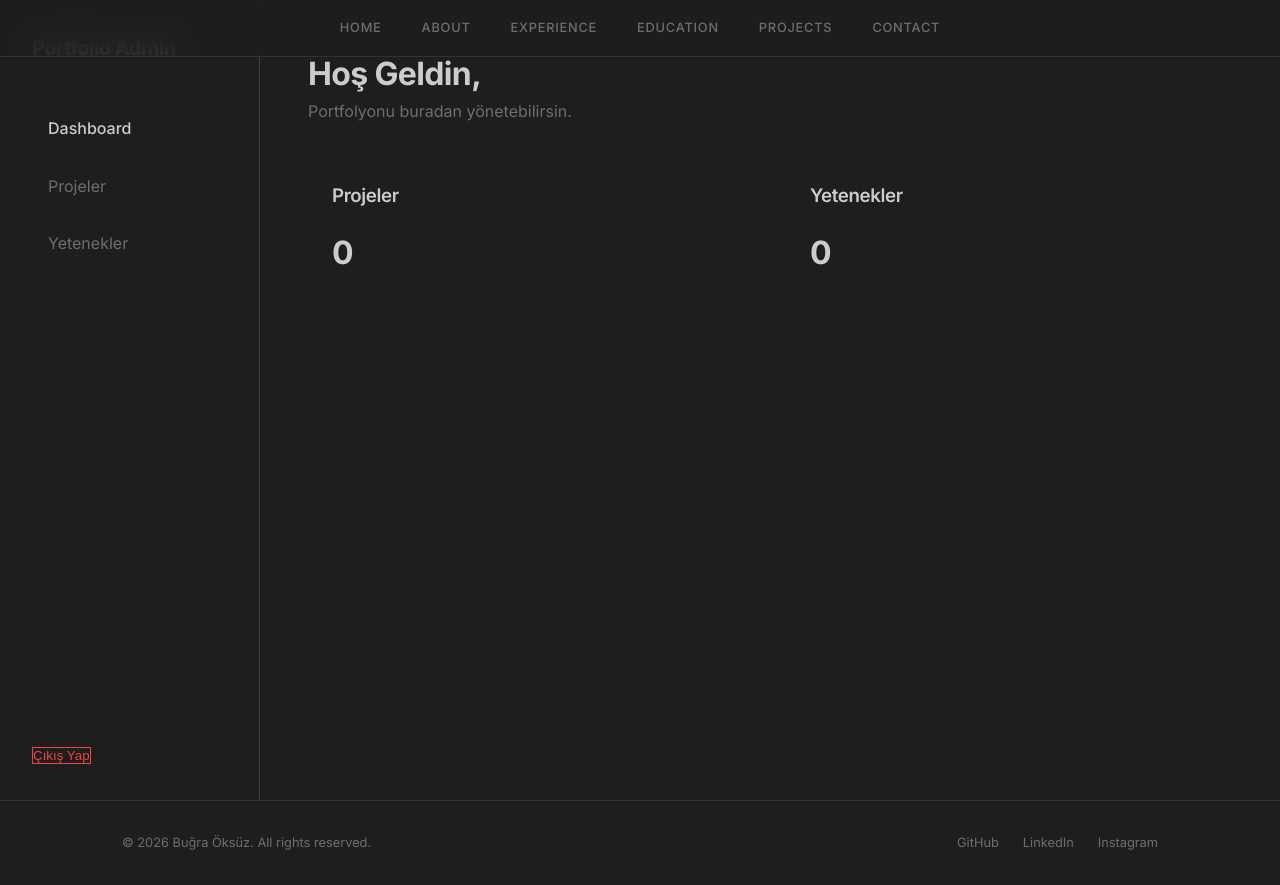
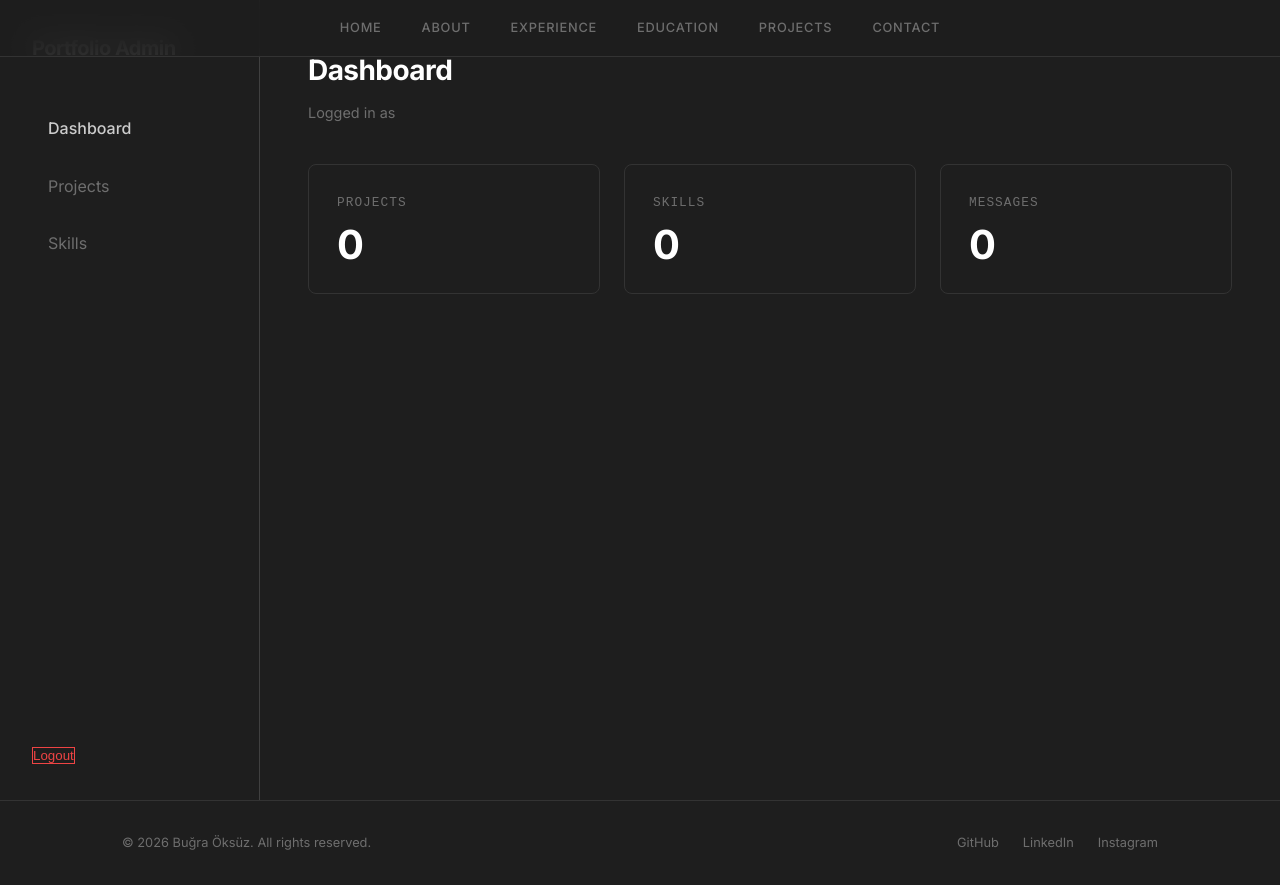
Before and after one commit to HighRadiation/web-site-portfolio, a Next.js app: page /admin in a window 1280 px wide. Built offline with nearby package versions, Linux system fonts and the light colour scheme; no server answers; the database is empty.

Commit message:
feat: connect admin dashboard to Supabase (projects, skills, messages count), translate admin/login UI to English

```diff
--- a/src/app/admin/layout.tsx
+++ b/src/app/admin/layout.tsx
@@ -44,7 +44,7 @@ export default function AdminLayout({
                 padding: '0.75rem 1rem',
                 borderRadius: 'var(--radius)',
                 color: 'var(--text-muted)'
-              }}>Projeler</a>
+              }}>Projects</a>
             </li>
             <li style={{ marginBottom: '0.5rem' }}>
               <a href="/admin/skills" style={{
@@ -52,7 +52,7 @@ export default function AdminLayout({
                 padding: '0.75rem 1rem',
                 borderRadius: 'var(--radius)',
                 color: 'var(--text-muted)'
-              }}>Yetenekler</a>
+              }}>Skills</a>
             </li>
           </ul>
         </nav>
@@ -64,7 +64,7 @@ export default function AdminLayout({
             color: '#ef4444',
             marginTop: '0'
           }}>
-            Çıkış Yap
+            Logout
           </button>
         </form>
       </aside>
--- a/src/app/admin/page.tsx
+++ b/src/app/admin/page.tsx
@@ -1,30 +1,110 @@
-import { createClient } from '@/lib/supabase/server'
+import { createClient } from '@/lib/supabase/server';
+
+async function getStats(): Promise<{
+  projects: number;
+  skills: number;
+  messages: number;
+}> {
+  const supabase = await createClient();
+
+  const [{ count: projects }, { count: skills }, { count: messages }] =
+    await Promise.all([
+      supabase.from('projects').select('*', { count: 'exact', head: true }),
+      supabase.from('skills').select('*', { count: 'exact', head: true }),
+      supabase
+        .from('contact_messages')
+        .select('*', { count: 'exact', head: true }),
+    ]);
+
+  return {
+    projects: projects ?? 0,
+    skills: skills ?? 0,
+    messages: messages ?? 0,
+  };
+}
 
 export default async function AdminDashboard(): Promise<React.JSX.Element> {
-  const supabase = await createClient()
-  const { data: { user } } = await supabase.auth.getUser()
+  const supabase = await createClient();
+  const {
+    data: { user },
+  } = await supabase.auth.getUser();
+
+  const stats = await getStats();
+
+  const cards = [
+    { label: 'Projects', value: stats.projects, href: '/admin/projects' },
+    { label: 'Skills', value: stats.skills, href: '/admin/skills' },
+    { label: 'Messages', value: stats.messages, href: '/admin/messages' },
+  ];
 
   return (
     <div>
-      <header style={{ marginBottom: '2rem' }}>
-        <h1 style={{ fontSize: '2rem', fontWeight: 700 }}>Hoş Geldin, {user?.email}</h1>
-        <p style={{ color: 'var(--text-muted)' }}>Portfolyonu buradan yönetebilirsin.</p>
+      <header style={{ marginBottom: '2.5rem' }}>
+        <h1
+          style={{
+            fontSize: '1.75rem',
+            fontWeight: 700,
+            color: '#ffffff',
+            marginBottom: '0.5rem',
+          }}
+        >
+          Dashboard
+        </h1>
+        <p style={{ color: 'var(--text-muted)', fontSize: '0.9rem' }}>
+          Logged in as{' '}
+          <span style={{ color: 'var(--accent)' }}>{user?.email}</span>
+        </p>
       </header>
 
-      <div style={{
-        display: 'grid',
-        gridTemplateColumns: 'repeat(auto-fit, minmax(300px, 1fr))',
-        gap: '2rem',
-      }}>
-        <div className="login-card" style={{ maxWidth: 'none', padding: '1.5rem' }}>
-          <h3>Projeler</h3>
-          <p style={{ fontSize: '2rem', fontWeight: 700, marginTop: '1rem' }}>0</p>
-        </div>
-        <div className="login-card" style={{ maxWidth: 'none', padding: '1.5rem' }}>
-          <h3>Yetenekler</h3>
-          <p style={{ fontSize: '2rem', fontWeight: 700, marginTop: '1rem' }}>0</p>
-        </div>
+      <div
+        style={{
+          display: 'grid',
+          gridTemplateColumns: 'repeat(auto-fit, minmax(220px, 1fr))',
+          gap: '1.5rem',
+        }}
+      >
+        {cards.map((card) => (
+          <a
+            key={card.label}
+            href={card.href}
+            style={{ textDecoration: 'none' }}
+          >
+            <div
+              style={{
+                background: 'var(--card-bg)',
+                border: '1px solid var(--border-subtle)',
+                borderRadius: '8px',
+                padding: '1.75rem',
+                transition: 'border-color 0.2s ease',
+                cursor: 'pointer',
+              }}
+            >
+              <p
+                style={{
+                  fontSize: '0.8rem',
+                  color: 'var(--text-muted)',
+                  textTransform: 'uppercase',
+                  letterSpacing: '0.08em',
+                  marginBottom: '0.75rem',
+                  fontFamily: 'var(--font-mono)',
+                }}
+              >
+                {card.label}
+              </p>
+              <p
+                style={{
+                  fontSize: '2.5rem',
+                  fontWeight: 700,
+                  color: '#ffffff',
+                  lineHeight: 1,
+                }}
+              >
+                {card.value}
+              </p>
+            </div>
+          </a>
+        ))}
       </div>
     </div>
-  )
+  );
 }
```
Also changed, not shown: src/app/login/page.tsx (+6 -6 lines).
